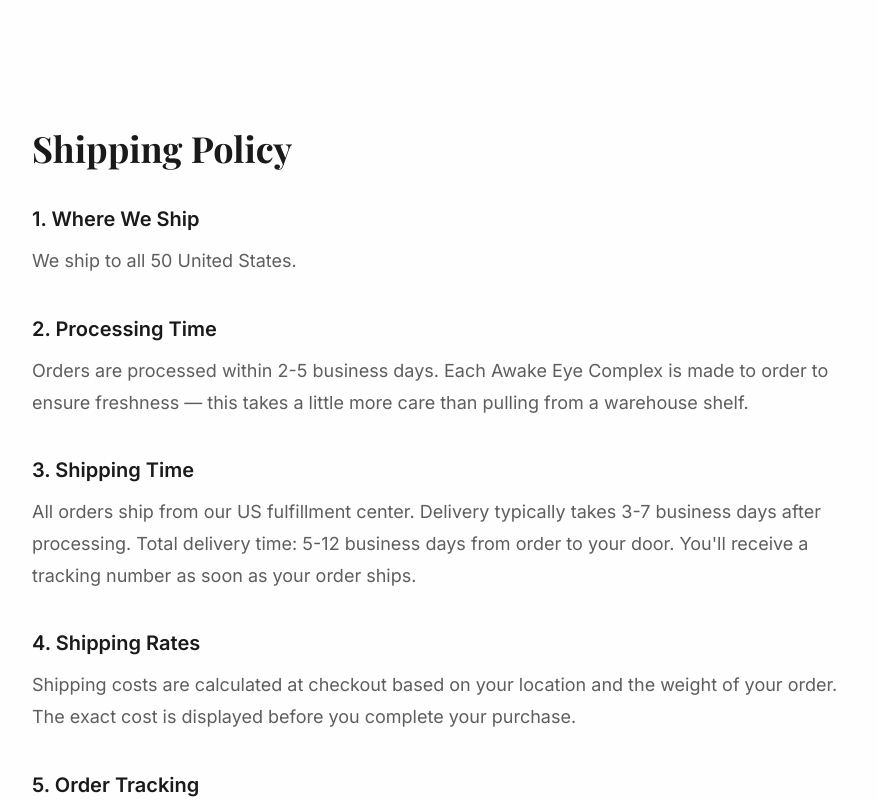
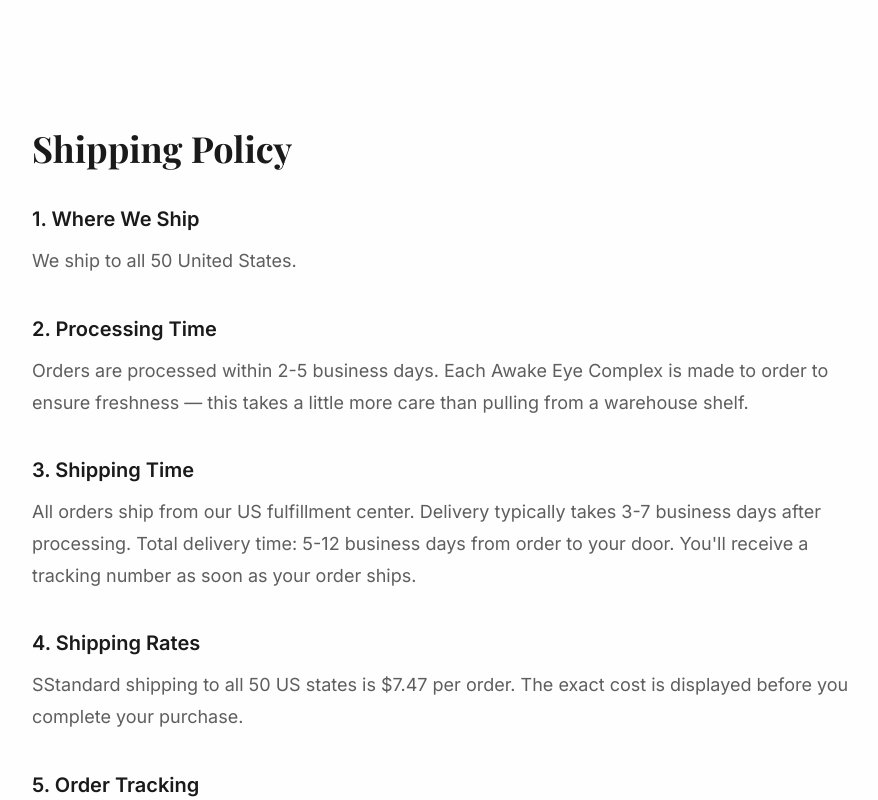
Before and after one commit to mateushahndev/lumaru, a Next.js app: page /shipping in a window 1280 px wide. Shown: the top 800 px of the page, without its empty margins (192-1070 px from the left). Built offline with nearby package versions, Linux system fonts and the light colour scheme.

Commit message:
editing: fixing shipping costs in policies

```diff
--- a/app/(legal)/shipping/page.tsx
+++ b/app/(legal)/shipping/page.tsx
@@ -47,7 +47,7 @@
         {/* 4. Shipping Rates */}
         <section>
           <h2 className="text-xl font-semibold text-text mb-3">4. Shipping Rates</h2>
-          <p>Shipping costs are calculated at checkout based on your location and the weight of your order. The exact cost is displayed before you complete your purchase.</p>
+          <p>SStandard shipping to all 50 US states is $7.47 per order. The exact cost is displayed before you complete your purchase.</p>
         </section>
 
         {/* 5. Order Tracking */}
```
